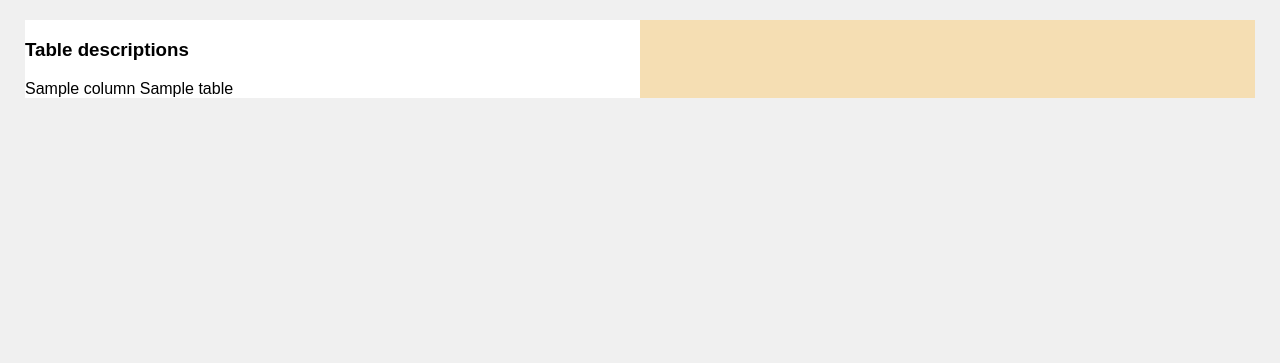
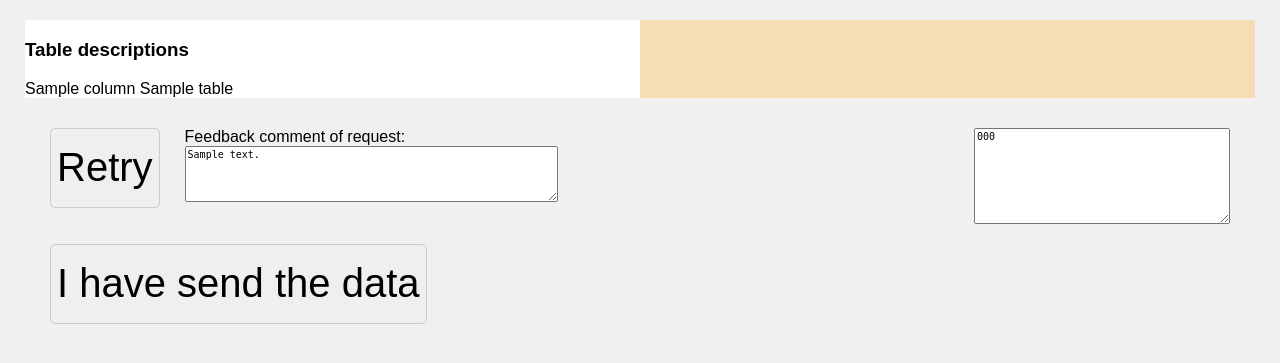
Before and after one commit to hvdv99/DataBridge, a Flask app: template services/ui/templates/view-request.html in a window 1280 px wide. Shown: the part 238-601 px from the top of the page. Run offline with Flask 3, Linux system fonts and the light colour scheme; tables that the repository leaves empty hold one stand-in row (values such as "Sample post"); the template is opened without the code that fills it: values that come from a table or form of the project are taken from there, most other values are stand-ins (such as "Sample title", 1, 10 or a date in 2020); parts of the project's set-up code (start-up, migrations or seed data) failed here and were passed over.

Commit message:
Implemented changes so that the UI looks good. The UI has a problem with the SQL generator. So now I made it that a standard SQL code is always used to display in the UI. Which is not good but for now its okey.

```diff
--- a/services/ui/app.py
+++ b/services/ui/app.py
@@ -3,7 +3,7 @@ from flask_sqlalchemy import SQLAlchemy
 import os
 from datetime import datetime
 from services.querier.querier import SqlGenerator
-from sqlalchemy import Column, Integer, String, DateTime
+from sqlalchemy import Column, Integer, String, Date
 import ast
 
 app = Flask(__name__)
@@ -23,6 +23,7 @@ app.config['SQLALCHEMY_DATABASE_URI'] = 'sqlite:///' + DB_REQUESTED_DATA_LOCATIO
 db_requested_data = SQLAlchemy(app)
 
 
+
 class RequestedDataInit(db_requested_data.Model):
     """
     The class for the requested data table in the database. This table is for keeping track of the made requests
@@ -35,10 +36,10 @@ class RequestedDataInit(db_requested_data.Model):
     subject = Column(String)
     sql_code = Column(String)
     columns = Column(String)
-    date_created = Column(DateTime)
-    accepted_bool = Column(Integer)
-    date_accepted_or_rejected = Column(DateTime)
+    date_created = Column(Date)
+    date_accepted_or_rejected = Column(Date)
     delivered_bool = Column(Integer)
+    comments = Column(String)
 
 
 # Creates the database if it does not exist
@@ -80,6 +81,8 @@ def vanna_table_view():
         email = request.form['session_email']
         subject = request.form['session_subject']
         sql_code = dbquery.generate_sql(question)
+        print("sql_code: ", sql_code)
+        sql_code = """SELECT DISTINCT account_id_hashed FROM delivery_preference WHERE deliverypreference IS NOT NULL"""
 
         # If something goes wrong with generating the SQL if the question does not lead a valid SQL query,
         # then we will return an error message
@@ -147,6 +150,8 @@ def request_data():
     subject = request.form['session_subject']
     sql_code = request.form["session_sql"]
     columns = request.form["columns"]
+    comments = request.form["session_data_comments"]
+    print("comments: ", comments)
 
     new_requested_data = RequestedDataInit(question=question,
                                            email=email,
@@ -154,9 +159,9 @@ def request_data():
                                            sql_code=sql_code,
                                            columns=columns,
                                            date_created=datetime.now(),
-                                           accepted_bool=0,
                                            date_accepted_or_rejected=None,
-                                           delivered_bool=0
+                                           delivered_bool=0,
+                                           comments=comments
                                            )
 
     db_requested_data.session.add(new_requested_data)
@@ -165,13 +170,21 @@ def request_data():
     return jsonify({"success": True, "message": "Data request received"})
 
 
-@app.route('/data-analyst-view', methods=['GET'])
+@app.route('/data-analyst-view', methods=['GET', 'POST'])
 def data_analyst_view():
     """
     This route is for the data analyst to view the requested data. It will show all the data that is requested from the
     database.
     :return: html template
     """
+    if request.method == 'POST':
+        RequestedDataInit.query.filter_by(id=request.form['request_id']).update(dict(delivered_bool=1))
+        today = datetime.today()
+        RequestedDataInit.query.filter_by(id=request.form['request_id'])\
+            .update(dict(date_accepted_or_rejected=today))
+        db_requested_data.session.commit()
+
+
 
     result = RequestedDataInit.query.all()
 
@@ -186,6 +199,7 @@ def view_request(request_id):
     It gets the information about the request based on the "request_id" parameter that is given through the URL
     """
 
+
     result = RequestedDataInit.query.filter_by(id=request_id).first()
     example_table = dbquery.generate_sample_data(sql_query=result.sql_code).head(10)
     column_list = list(example_table.columns.values)
@@ -198,7 +212,11 @@ def view_request(request_id):
                            requested_data=result,
                            tables=[example_table.to_html(classes='data')],
                            columns=example_table.columns.values,
-                           column_description_dict=column_description_dict
+                           column_description_dict=column_description_dict,
+                           request_id=request_id,
+                           sql_code=result.sql_code,
+                           comments=result.comments
+
                            )
 
 
--- a/services/ui/static/css/style.css
+++ b/services/ui/static/css/style.css
@@ -106,9 +106,15 @@ table {
     box-shadow: 0 0 20px rgba(0, 0, 0, 0.15);
 }
 table thead tr {
-    background-color: #009879;
+    background-color: #e38f07;
     color: #ffffff;
     text-align: left;
+}
+
+.sql_text_area_class{
+    width: 250px;
+    height: 9em;
+    font-size:10px;
 }
 
 table th, table td {
@@ -129,6 +135,24 @@ table th, table td {
     flex-wrap: wrap;
     justify-content: space-between;
     margin: 10px 25px;
+}
+
+.bottem_div_components_table_view{
+    display: flex;
+    flex-wrap: wrap;
+    justify-content: space-between;
+    margin: 10px 25px;
+}
+
+
+#data_comments_div{
+    margin-left: 25px;
+}
+
+#data_comments_div > textarea{
+    width: 100%;
+    height: 5em;
+    font-size:10px;
 }
 
 #result_table_div {
--- a/services/ui/static/js/script-request-data.js
+++ b/services/ui/static/js/script-request-data.js
@@ -4,9 +4,12 @@ document.addEventListener("DOMContentLoaded", function() {
     const form = document.getElementById("requestDataForm");
     const button = document.getElementById("requestDataButton");
     const messageDiv = document.getElementById("submissionMessage");
+    const comments_input = document.getElementById("comments_data_request");
 
     form.addEventListener("submit", function(event) {
         event.preventDefault(); // Prevent the form from submitting normally
+        document.getElementById('hiddenDataComments').value = comments_input.value;
+
 
         // Gather the form data
         const formData = new FormData(form);
--- a/services/ui/templates/data-analyst-view.html
+++ b/services/ui/templates/data-analyst-view.html
@@ -1,11 +1,9 @@
 {%extends 'base.html'%}
 {% block title %} PostNL Data Requests {% endblock %}
 {% block title_heading %} PostNL Database Requestor | Data Analyst view {% endblock %}
-{% block header %} <h2>Select a session to accept or decline</h2> {% endblock %}
 {% block content %}
 
-A table in html should be made with each of the columns being from the requestedDataInit Class. The table should have a
-button to view the request in more detail.
+
 <div id="requested_data_table_div">
 <table>
     <tr>
@@ -13,7 +11,6 @@ button to view the request in more detail.
         <th>Email</th>
         <th>Subject</th>
         <th>Date created</th>
-        <th>Accepted</th>
         <th>Date accepted or rejected</th>
         <th>Delivered</th>
     </tr>
@@ -23,7 +20,6 @@ button to view the request in more detail.
         <td>{{request.email}}</td>
         <td>{{request.subject}}</td>
         <td>{{request.date_created}}</td>
-        <td>{{request.accepted_bool}}</td>
         <td>{{request.date_accepted_or_rejected}}</td>
         <td>{{request.delivered_bool}}</td>
         <td><button><a href="/view-request/{{request.id}}">View request</a></button></td>
--- a/services/ui/templates/view-request.html
+++ b/services/ui/templates/view-request.html
@@ -38,4 +38,34 @@
 
 </div>
 </div>
+
+<div id="bottem_div_send_retry_buttons">
+    <div class="bottem_div_components_table_view">
+        <div id="retry_button_div">
+            <form action="/data-analyst-view" method="GET">
+                <button type="submit" value="Reset" class="bottom_buttons">Retry</button>
+            </form>
+        </div>
+        <div id="data_comments_div">
+            <label for="comments_data_request">Feedback comment of request: </label>
+            <textarea id="comments_data_request"  class="comments_data_request_class">{{comments}}</textarea>
+        </div>
+    </div>
+    <div class="bottem_div_components_table_view">
+        <textarea id="session_sql"  class="sql_text_area_class">{{sql_code}}</textarea>
+    </div>
+
+
+    <div class="bottem_div_components_table_view">
+        <form action="/data-analyst-view" method="POST" id="requestDataForm">
+            <input type="hidden" name="request_id" value="{{request_id}}">
+
+
+            <button type="submit" value="I have send the data" class="bottom_buttons" id="requestDataButton">
+                I have send the data
+            </button>
+        </form>
+    </div>
+
+</div>
 {% endblock %}
```
Also changed, not shown: data/db_init/db_requested_data_init.py (+5 -4 lines), services/ui/templates/vanna-table-view.html (+20 -0 lines).
